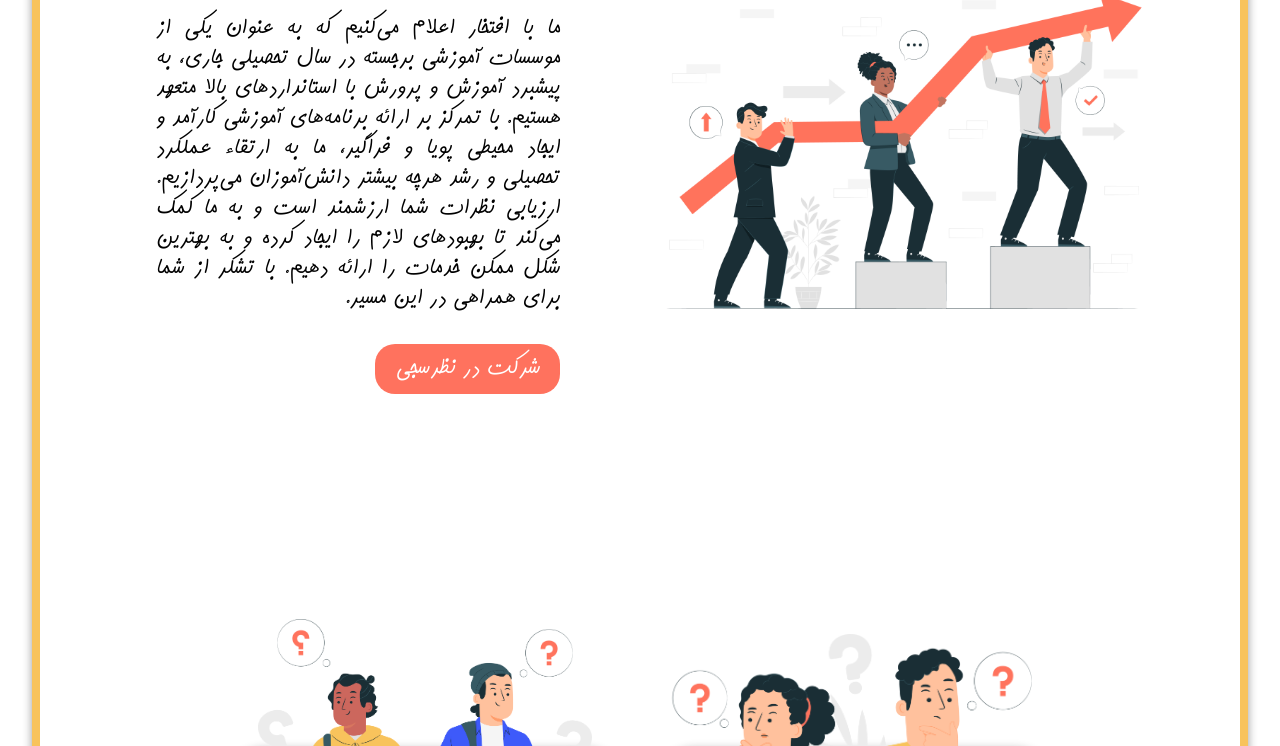
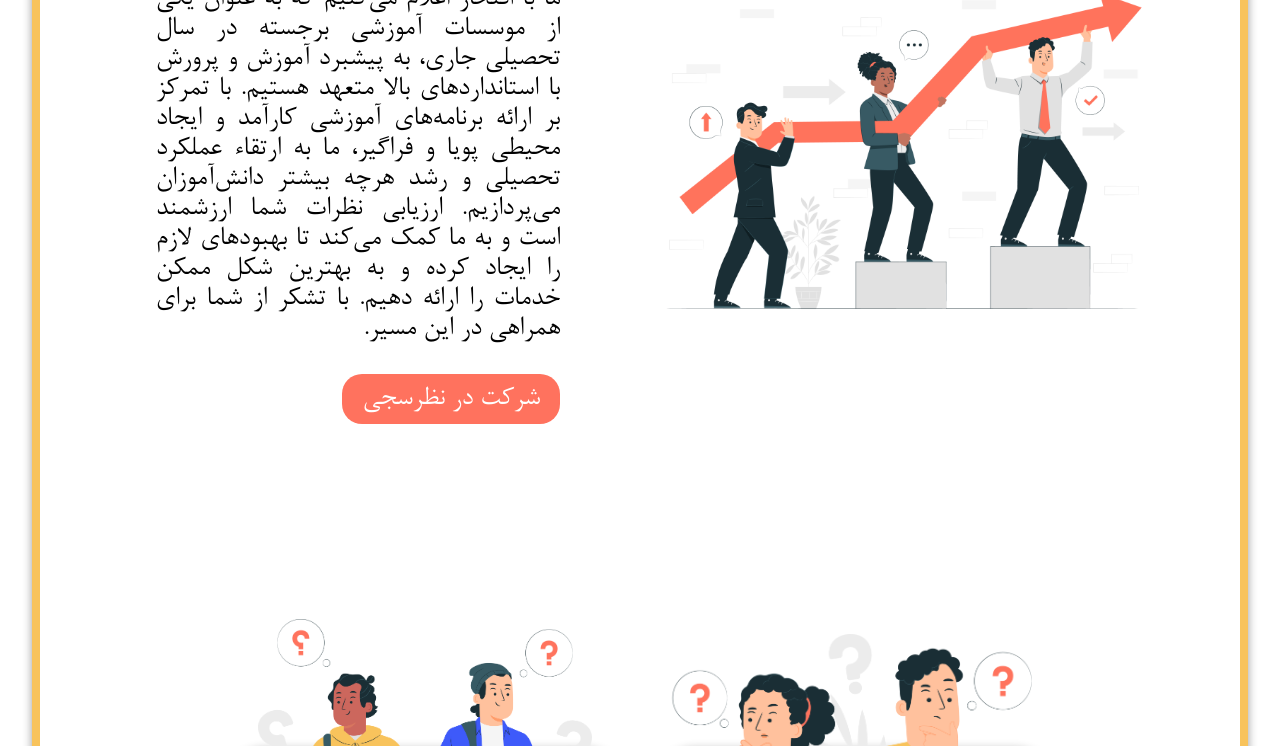
Before and after one commit to sadrawn/Atom, a plain HTML site: page index.html in a window 1280 px wide. Shown: the part 469-1215 px from the top of the page. Drawn offline with Linux system fonts and the light colour scheme.

Commit message:
font change

```diff
--- a/styles/Main/General.css
+++ b/styles/Main/General.css
@@ -14,7 +14,7 @@
     padding: 0;
     margin: 0;
     box-sizing: border-box;
-    font-family: B-kamran;
+    font-family: B-nazanin;
     direction: rtl;
     font-size: 30px;
 }
```
Also changed, not shown: AboutUs.html (added), AdminPage.html (added), Login.html (added), Querypage.html (added), SIgnUp.html (added), UserPage.html (added).
